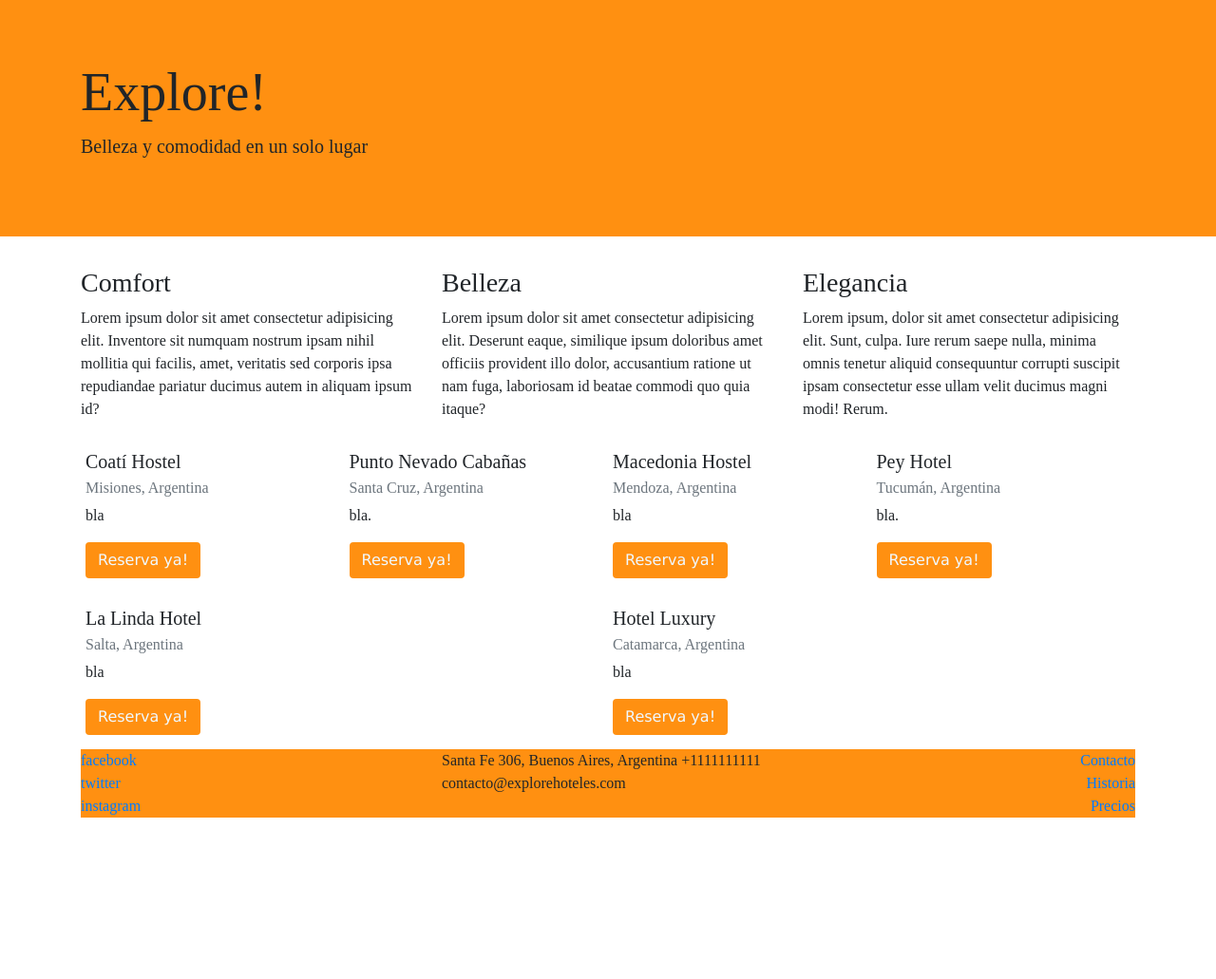
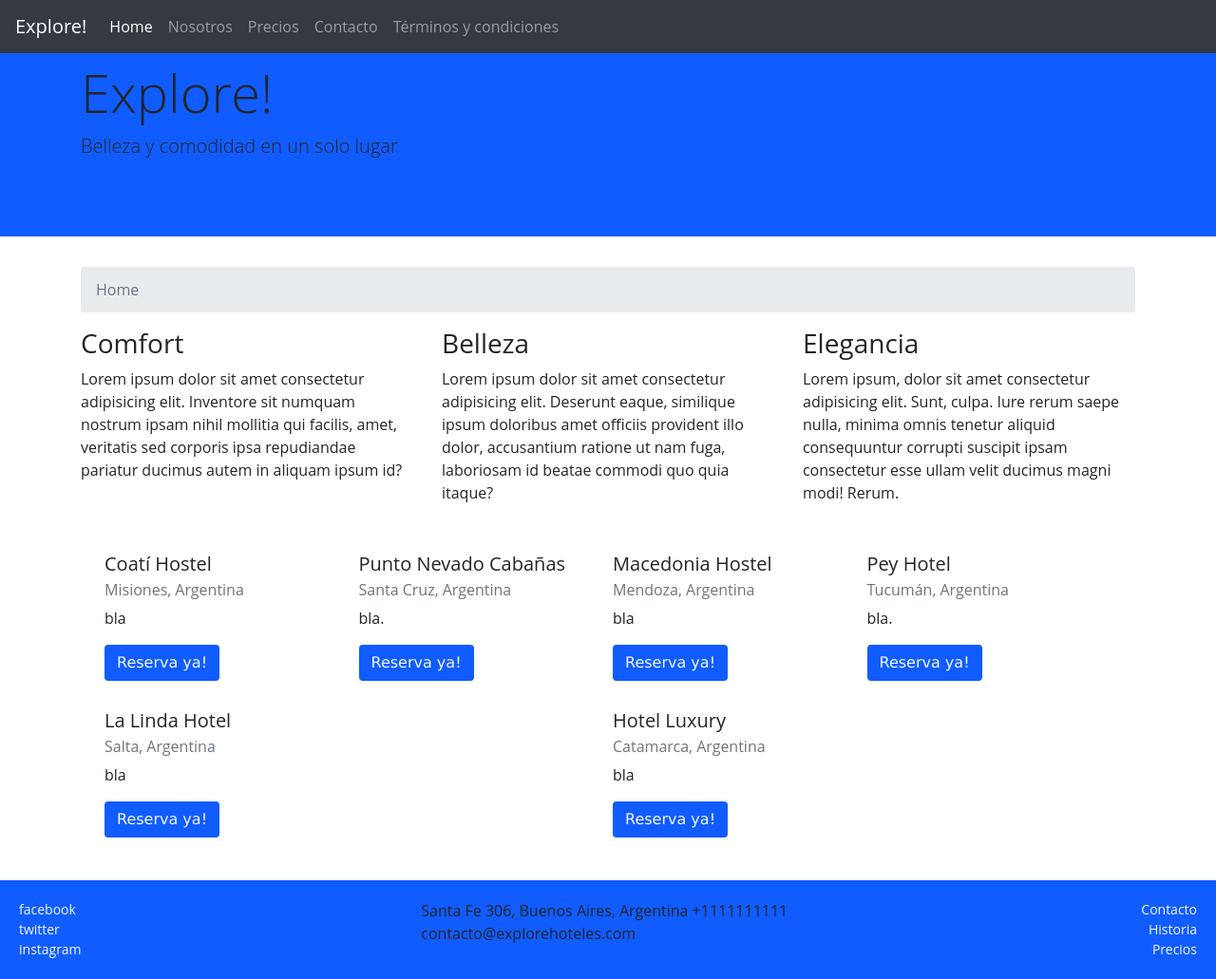
Before and after one commit to giuli3022/bootstrap-stuff, a website: page index.html in a window 1280 px wide. Shown: the whole page at 95% size. Before the commit the page ends 861 px from the top, so only its background shows below. Drawn offline with nearby package versions, Linux system fonts and the light colour scheme.

Commit message:
navegabilidad

```diff
--- a/css/main.css
+++ b/css/main.css
@@ -1,24 +1,41 @@
 body {
-    font-family: 'Roboto Slab', serif;
+    font-family: 'Open Sans', sans-serif;
 }
 
 .jumbotron {
-    background-color: #ff9011;
+    background-color: #115cff;
+    box-sizing: border-box;
 }
 
 .btn {
+    background-color: #115cff;
     color: aliceblue;
     font-family: Verdana, Geneva, Tahoma, sans-serif;
-    background-color: #ff9011;
 }
 
 .btn:hover {
     color: aliceblue;
-    background-color: #bb6d14;
+    font-weight: 300;
+    background-color: #568cca;
 }
 
 footer {
-    background-color: #ff9011;
+    background-color: #115cff;
+    width: 100%;
+    margin-top: 10px;
+    box-sizing: border-box;
+    padding: 20px;
+}
+
+footer a {
+    font-size: 14px;
+    color: aliceblue;
+}
+
+.card-box {
+    width: 100%;
+    box-sizing: border-box;
+    padding: 20px;
 }
 
 .card-hotel {
--- a/index.html
+++ b/index.html
@@ -9,7 +9,7 @@
     <!-- Bootstrap CSS -->
     <link rel="stylesheet" href="node_modules/bootstrap/dist/css/bootstrap.min.css">
     <link rel="stylesheet" href="css/main.css" ; <link
-        href="https://fonts.googleapis.com/css2?family=Roboto+Slab&display=swap" rel="stylesheet">
+        href="https://fonts.googleapis.com/css2?family=Open+Sans:wght@300;400&display=swap" rel="stylesheet">
 
 
     <title>Explore!</title>
@@ -17,6 +17,39 @@
 
 <body>
 
+    <nav class="navbar navbar-expand-md navbar-dark bg-dark fixed-top">
+        <a class="navbar-brand" href="#">Explore!</a>
+        <button class="navbar-toggler"
+                type="button"
+                data-toggle="collapse"
+                data-target="#navbarSupportedContent"
+                aria-controls="navbarNavDropdown"
+                aria-expanded="false"
+                aria-label="Toggle navigation"
+                >
+            <span class="navbar-toggler-icon"></span>
+        </button>
+
+        <div class="collapse navbar-collapse" id="navbarSupportedContent">
+            <ul class="navbar-nav mr-auto">
+                <li class="nav-item active">
+                    <a class="nav-link" href="./index.html">Home</a>
+                </li>
+                <li class="nav-item">
+                    <a class="nav-link" href="./about.html">Nosotros</a>
+                </li>
+                <li class="nav-item">
+                    <a class="nav-link" href="#">Precios</a>
+                </li>
+                <li class="nav-item">
+                    <a class="nav-link" href="#">Contacto</a>
+                </li>
+                <li class="nav-item">
+                    <a class="nav-link" href="#">Términos y condiciones</a>
+                </li>
+            </ul>
+        </div>
+    </nav>
 
     <div class="jumbotron jumbotron-fluid">
         <div class="container">
@@ -26,6 +59,12 @@
     </div>
 
     <div class="container">
+
+        <nav aria-label="breadcrumb">
+            <ol class="breadcrumb">
+                <li class="breadcrumb-item active" aria-current="page">Home</li>
+            </ol>
+        </nav>
 
         <div class="row">
             <div class="col-sm">
@@ -48,7 +87,7 @@
             </div>
         </div>
 
-        <div class="d-flex flex-wrap">
+        <div class="card-box d-flex flex-wrap">
 
             <div class="card-hotel" style="width: 18rem;">
                 <h5 class="card-title">Coatí Hostel</h5>
@@ -92,6 +131,7 @@
                 <button class="btn">Reserva ya!</button>
             </div>
         </div>
+    </div>
 
             <footer>
                 <div class="row">
@@ -114,7 +154,6 @@
                     </div>
                 </div>
             </footer>
-    </div>
 
     <!-- Optional JavaScript -->
     <!-- jQuery first, then Popper.js, then Bootstrap JS -->
```
Also changed, not shown: about.html (added, +102 -0 lines). Lines whose indentation alone changed are shown as unchanged.
